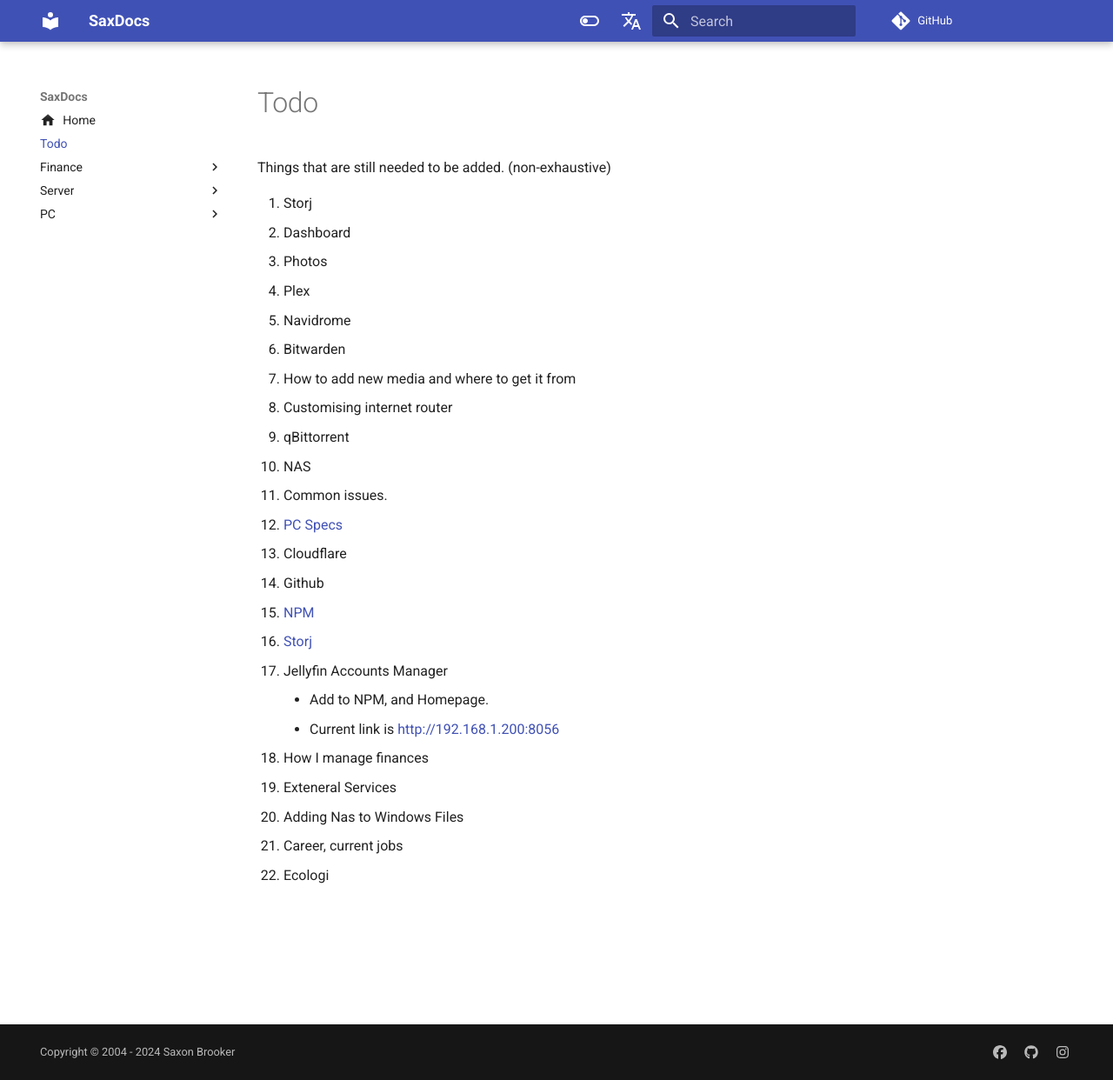
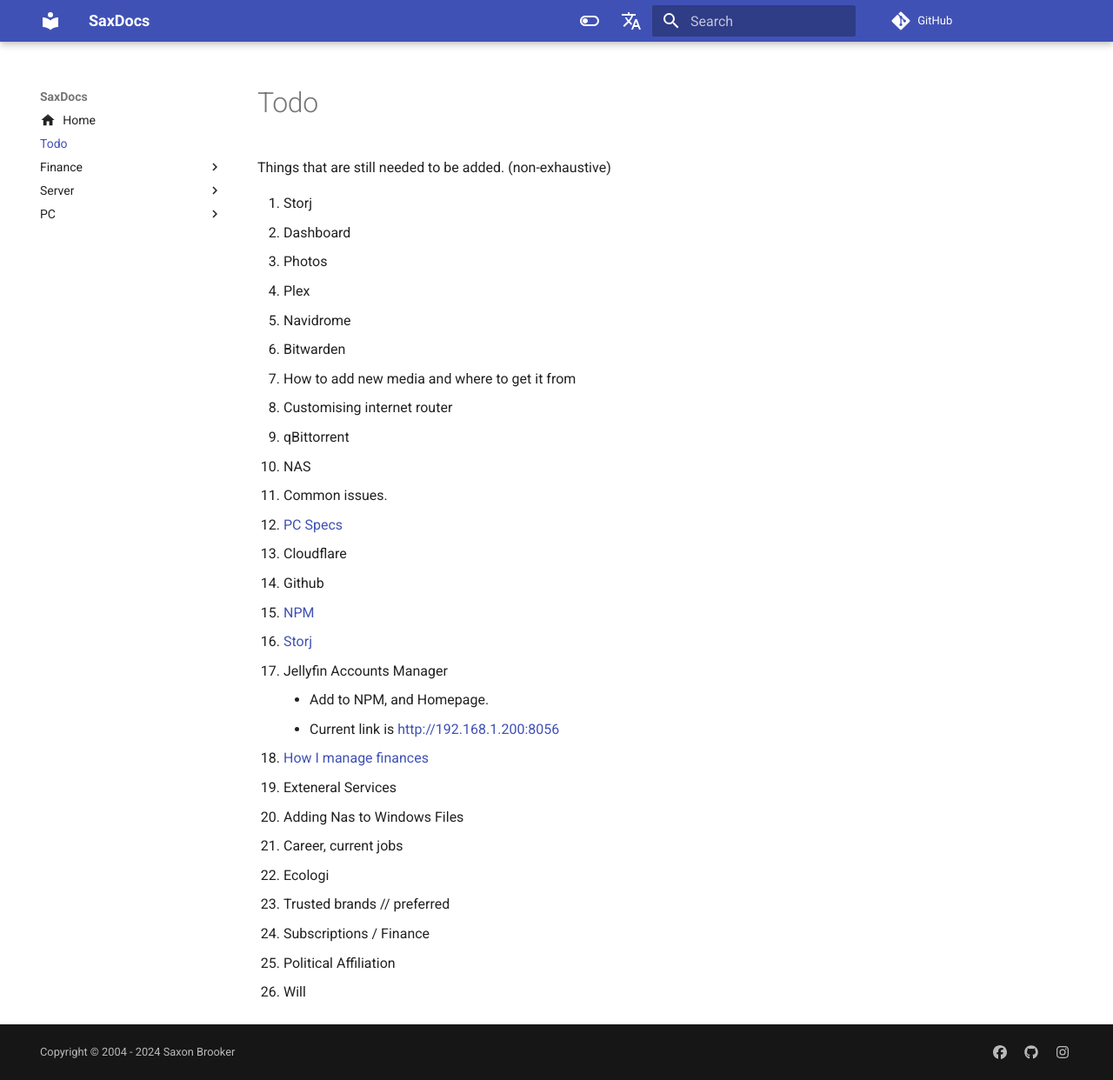
Before and after one commit to saxobroko/SaxDocs, an MkDocs documentation site: the page built from docs/todo.md, in a window 1280 px wide and 1242 px high. Shown: the whole window at 87% size. Built offline with MkDocs 1.6.1 and Material for MkDocs 9.7.7, drawn with Linux system fonts in a browser that asks for light colours; comment, search, counter and statistics services are not loaded.

Commit message:
Update todo.md

```diff
--- a/docs/todo.md
+++ b/docs/todo.md
@@ -14,13 +14,17 @@
 12. <a href="/Stuff on PC/">PC Specs</a>
 13. Cloudflare
 14. Github
-15. <a href="/Stuff on PC/NPM/npm/">NPM</a>
-16. <a href="/Stuff on PC/Storj/">Storj</a>
+15. <a href="PC/NPM/npm/">NPM</a>
+16. <a href="PC/Storj/">Storj</a>
 17. Jellyfin Accounts Manager
 	- Add to NPM, and Homepage.
 	- Current link is <a href="http://192.168.1.200:8056">http://192.168.1.200:8056</a>
-18. How I manage finances
+18. <a href="/Finance">How I manage finances</a>
 19. Exteneral Services
 20. Adding Nas to Windows Files
 21. Career, current jobs
 22. Ecologi
+23. Trusted brands // preferred
+24. Subscriptions / Finance
+25. Political Affiliation
+26. Will
```
